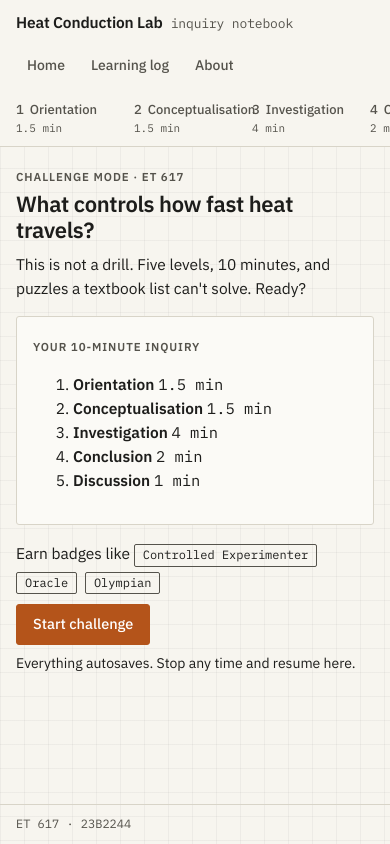
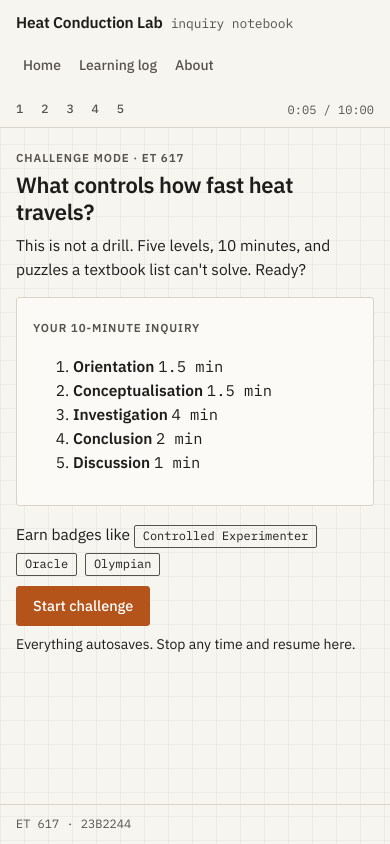
Before and after one commit to Sanidhya-Katiyar/et617-endsem-23B2244, a React (Vite) app: page / in a window 390 px wide. Built offline with nearby package versions, Linux system fonts and the light colour scheme.

Commit message:
Mobile 360px: compact phase stepper
Co-Authored-By: Claude Opus 5.5 <noreply@anthropic.com>

```diff
--- a/src/App.jsx
+++ b/src/App.jsx
@@ -55,7 +55,7 @@ export default function App() {
             return (
               <button key={p.id} className={cls} aria-current={i === phaseIndex ? 'step' : undefined}
                 onClick={canJump ? () => go('hypothesis') : undefined} tabIndex={canJump ? 0 : -1}>
-                <span className="num">{i + 1}</span>{p.name}<span className="min">{p.minutes} min</span>
+                <span className="num">{i + 1}</span><span className="pname">{p.name}</span><span className="min">{p.minutes} min</span>
               </button>
             )
           })}
--- a/src/index.css
+++ b/src/index.css
@@ -150,6 +150,11 @@ tr.highlight td:first-child { box-shadow: inset 2px 0 0 var(--accent); }
 .tool { flex: 1; min-width: 200px; border: 1px solid var(--rule); padding: 8px 10px; }
 
 @media (max-width: 760px) {
+  .stepper { overflow: hidden; }
+  .phase { min-width: 0; flex: 0 0 auto; padding-right: 12px; font-size: 12px; }
+  .phase:not(.current) .pname, .phase .min { display: none; }
+  .clock { margin-left: auto; font-size: 12px; }
+  .top nav button { padding: 4px 6px; }
   .lab-grid { grid-template-columns: 1fr; }
   .readouts { grid-template-columns: 1fr 1fr; }
   h1 { font-size: 22px; }
```
